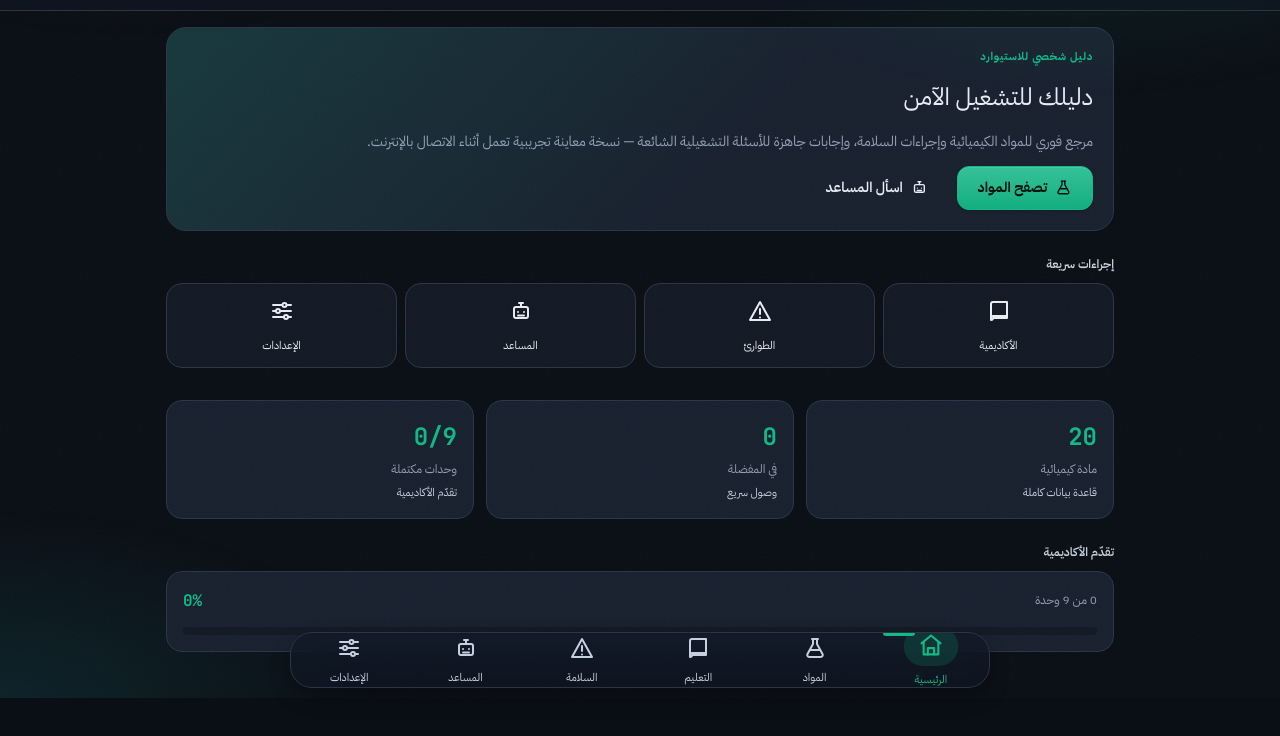
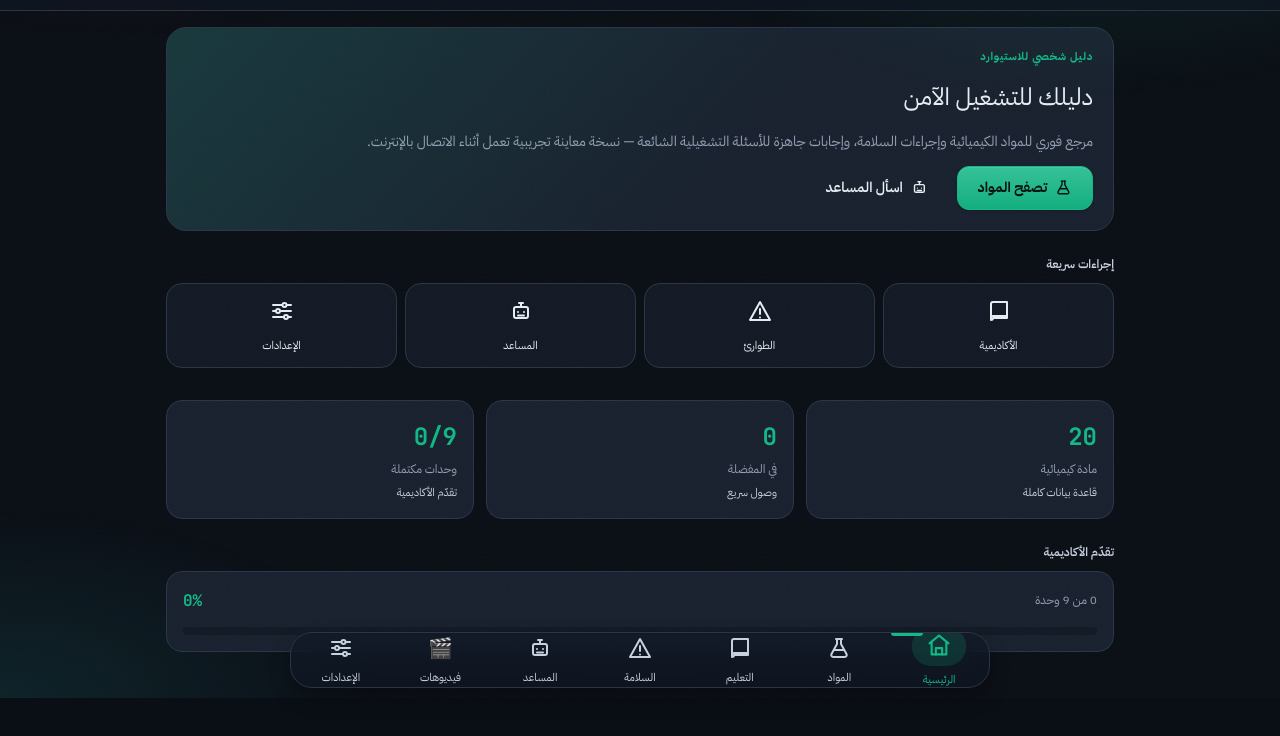
Before and after one commit to SamySalamaH/ecolab-guide-dev, a plain HTML site: page redesign-preview/index.html in a window 1280 px wide. Shown: the part 102-838 px from the top of the page. Drawn offline with Linux system fonts and the light colour scheme.

Commit message:
redesign-preview: add Videos link to bottom nav

```diff
--- a/redesign-preview/index.html
+++ b/redesign-preview/index.html
@@ -150,6 +150,11 @@
       <span class="bottom-nav__icon" aria-hidden="true">🤖</span>
       <span>المساعد</span>
     </button>
+    <a class="bottom-nav__item" href="../videos-preview/" aria-current="false" style="text-decoration:none">
+      <span class="bottom-nav__indicator" aria-hidden="true"></span>
+      <span class="bottom-nav__icon" aria-hidden="true">🎬</span>
+      <span>فيديوهات</span>
+    </a>
     <button class="bottom-nav__item" type="button" data-nav-target="settings" aria-current="false">
       <span class="bottom-nav__indicator" aria-hidden="true"></span>
       <span class="bottom-nav__icon" aria-hidden="true">⚙️</span>
```
